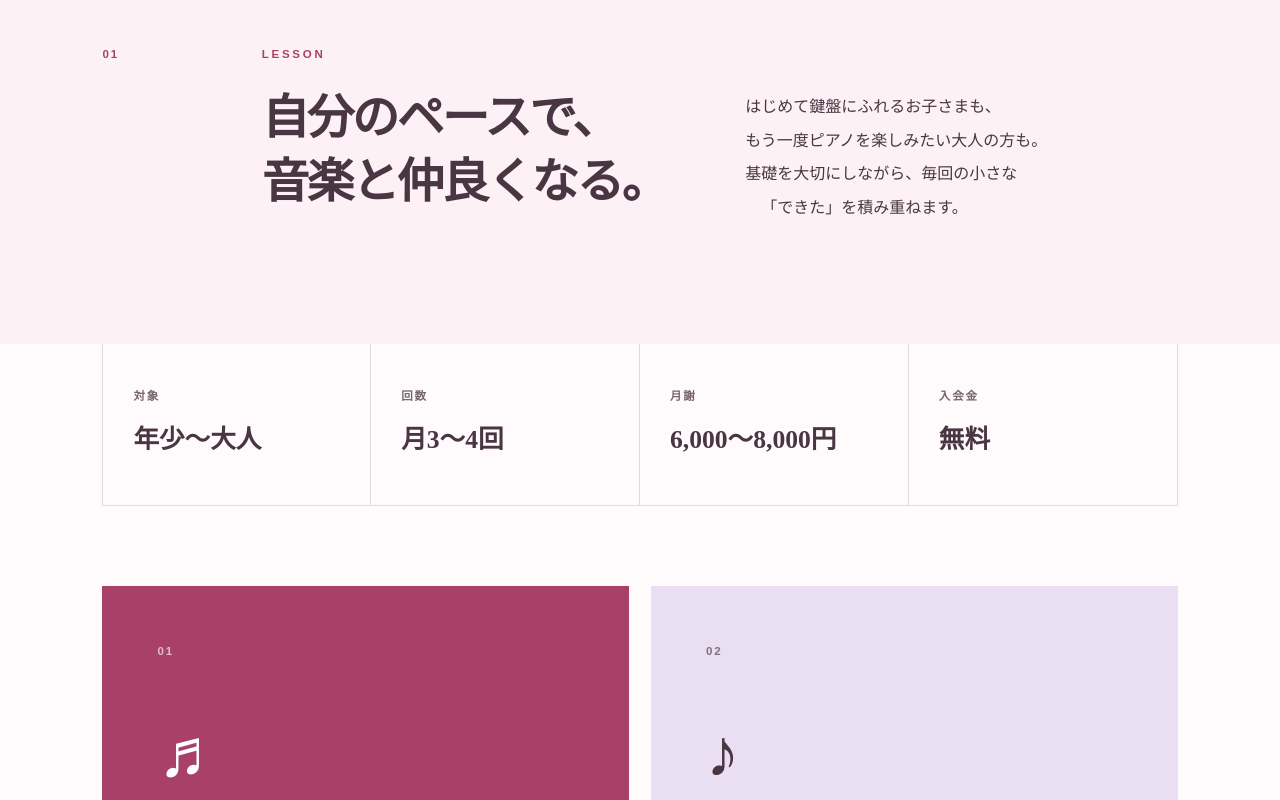
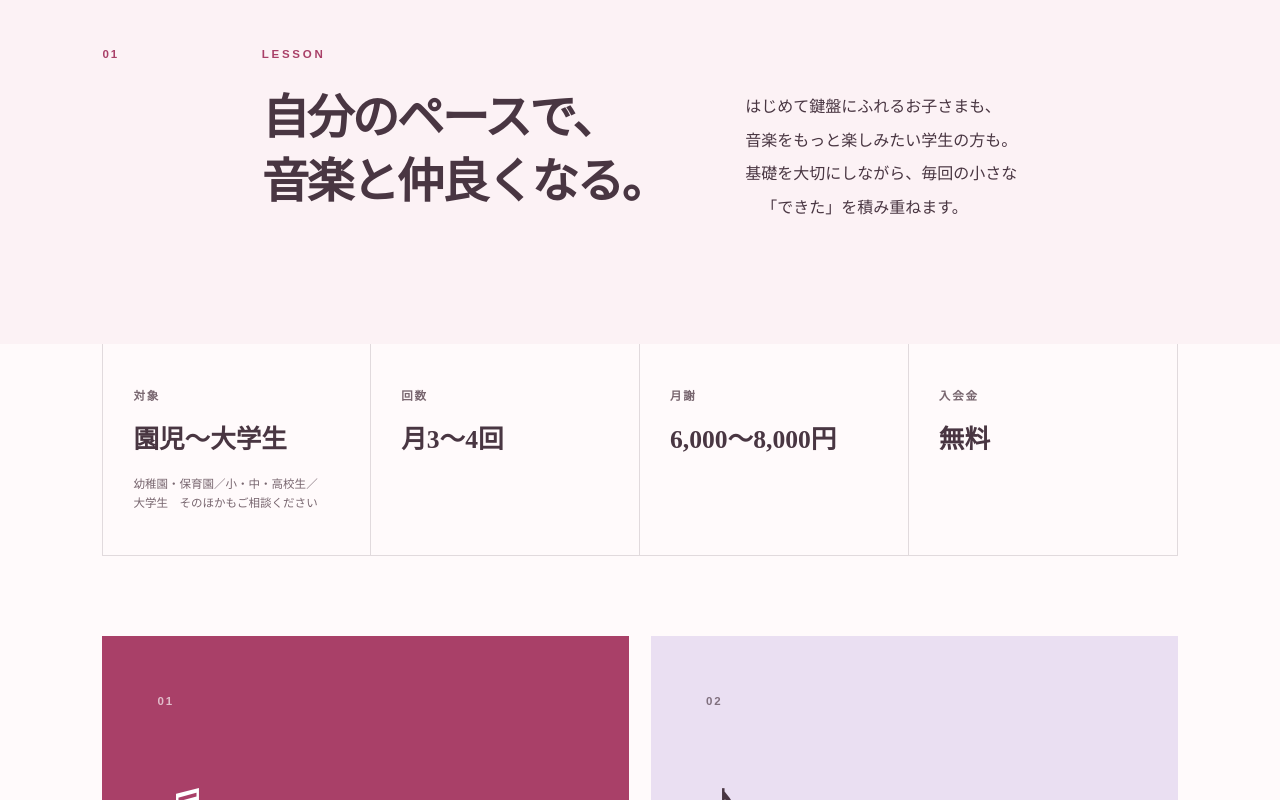
Before and after one commit to ape36soundscape/saruwatari-pianolessonclass-yokohama, a Next.js app: page / in a window 1280 px wide. Shown: the part 880-1680 px from the top of the page. Built offline with nearby package versions, Linux system fonts and the light colour scheme.

Commit message:
Use flexible student age guidance

```diff
--- a/app/globals.css
+++ b/app/globals.css
@@ -404,8 +404,18 @@ nav a:hover {
 }
 
 .fact-card strong {
+  display: block;
   font-family: "Yu Mincho", "Hiragino Mincho ProN", serif;
   font-size: clamp(1.3rem, 2vw, 2rem);
+}
+
+.fact-card small {
+  color: var(--muted);
+  display: block;
+  font-size: 0.72rem;
+  line-height: 1.65;
+  margin-top: 12px;
+  text-wrap: balance;
 }
 
 .method-grid {
@@ -629,6 +639,14 @@ details > p {
 
 .location-card dd {
   margin: 0;
+}
+
+.location-card dd small {
+  color: var(--muted);
+  display: block;
+  font-size: 0.72rem;
+  line-height: 1.6;
+  margin-top: 4px;
 }
 
 footer {
--- a/app/layout.tsx
+++ b/app/layout.tsx
@@ -5,7 +5,7 @@ const siteUrl =
   "https://ape36soundscape.github.io/saruwatari-pianolessonclass-yokohama/";
 const title = "猿渡あゆみ ピアノ教室｜横浜・新吉田東";
 const description =
-  "横浜市港北区新吉田東のピアノ教室。年少から大人まで、ピアノと音符ビッツを学べます。入会金無料・無料体験レッスン受付中。";
+  "横浜市港北区新吉田東のピアノ教室。幼稚園・保育園のお子さまから大学生まで、ピアノと音符ビッツを学べます。その他の年代の方もお気軽にご相談ください。";
 
 export const metadata: Metadata = {
   metadataBase: new URL(siteUrl),
--- a/app/page.tsx
+++ b/app/page.tsx
@@ -1,7 +1,11 @@
 import PrintButton from "./PrintButton";
 
 const lessonFacts = [
-  { label: "対象", value: "年少〜大人" },
+  {
+    label: "対象",
+    value: "園児〜大学生",
+    note: "幼稚園・保育園／小・中・高校生／大学生　そのほかもご相談ください",
+  },
   { label: "回数", value: "月3〜4回" },
   { label: "月謝", value: "6,000〜8,000円" },
   { label: "入会金", value: "無料" },
@@ -11,7 +15,7 @@ const faqs = [
   {
     question: "ピアノが初めてでも大丈夫ですか？",
     answer:
-      "もちろんです。年少のお子さまから大人の方まで、一人ひとりの経験やペースに合わせてレッスンします。",
+      "もちろんです。幼稚園・保育園、小学生、中学生、高校生、大学生まで、一人ひとりの経験やペースに合わせてレッスンします。そのほかの方も、ご希望を伺いながら一緒に考えますので、どうぞ気軽にご相談ください。",
   },
   {
     question: "体験レッスンに費用はかかりますか？",
@@ -78,7 +82,7 @@ export default function Home() {
             <span>奏でるたのしさへ。</span>
           </h1>
           <p className="hero-lead">
-            年少のお子さまから大人の方まで。
+            幼稚園・保育園のお子さまから大学生の方まで。
             ピアノと音符ビッツで、一人ひとりの「弾いてみたい」を育てます。
           </p>
           <div className="hero-actions">
@@ -126,7 +130,7 @@ export default function Home() {
         </div>
         <p className="intro-copy">
           <span className="reading-line">はじめて鍵盤にふれるお子さまも、</span>
-          <span className="reading-line">もう一度ピアノを楽しみたい大人の方も。</span>
+          <span className="reading-line">音楽をもっと楽しみたい学生の方も。</span>
           <span className="reading-line">基礎を大切にしながら、毎回の小さな</span>
           <span className="reading-line">「できた」を積み重ねます。</span>
         </p>
@@ -138,6 +142,7 @@ export default function Home() {
             <article className="fact-card" key={fact.label}>
               <span>{fact.label}</span>
               <strong>{fact.value}</strong>
+              {fact.note && <small>{fact.note}</small>}
             </article>
           ))}
         </div>
@@ -234,7 +239,10 @@ export default function Home() {
             </div>
             <div>
               <dt>対象</dt>
-              <dd>年少〜大人</dd>
+              <dd>
+                園児〜大学生
+                <small>そのほかの方もご相談ください</small>
+              </dd>
             </div>
             <div>
               <dt>体験</dt>
```
